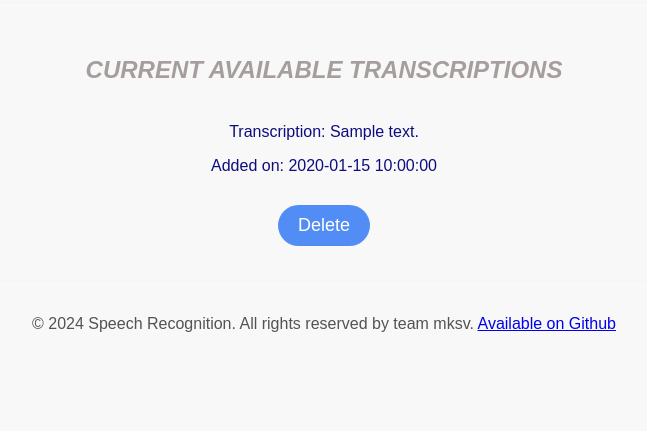
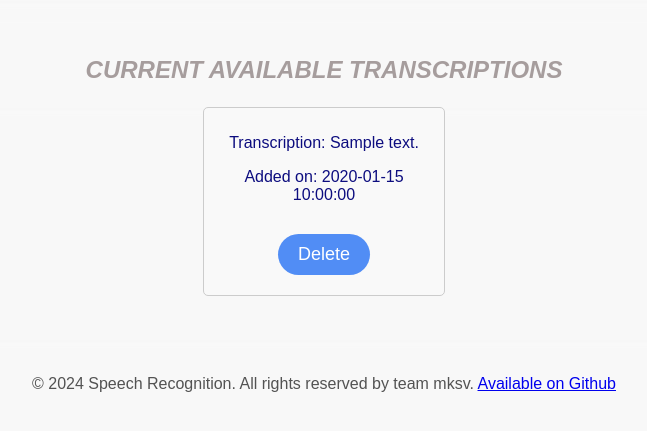
Before and after one commit to software-students-spring2024/4-containerized-app-exercise-team-mvks, a Flask app: page /show in a window 1280 px wide. Shown: the part 142-573 px from the top of the page, without its empty margins (316-963 px from the left). Run offline with Flask 3, Linux system fonts and the light colour scheme; a database or web service that is not in the repository returns one stand-in record (values such as "Sample title").

Commit message:
update show.html (style changes)

```diff
--- a/web_app/templates/show.html
+++ b/web_app/templates/show.html
@@ -6,10 +6,10 @@
     <div class="subtitle">Current Available Transcriptions</div>
   </div>
 
-<section class="transcription-listing">
+<section class="translation-listing">
     {% if docs %}
       {% for doc in docs %}
-        <div class="transcription-item">
+        <div class="translation-item">
             <p>Transcription: {{ doc.text }}</p>
             <p>Added on: {{ doc.created_date }}</p>
 
```
